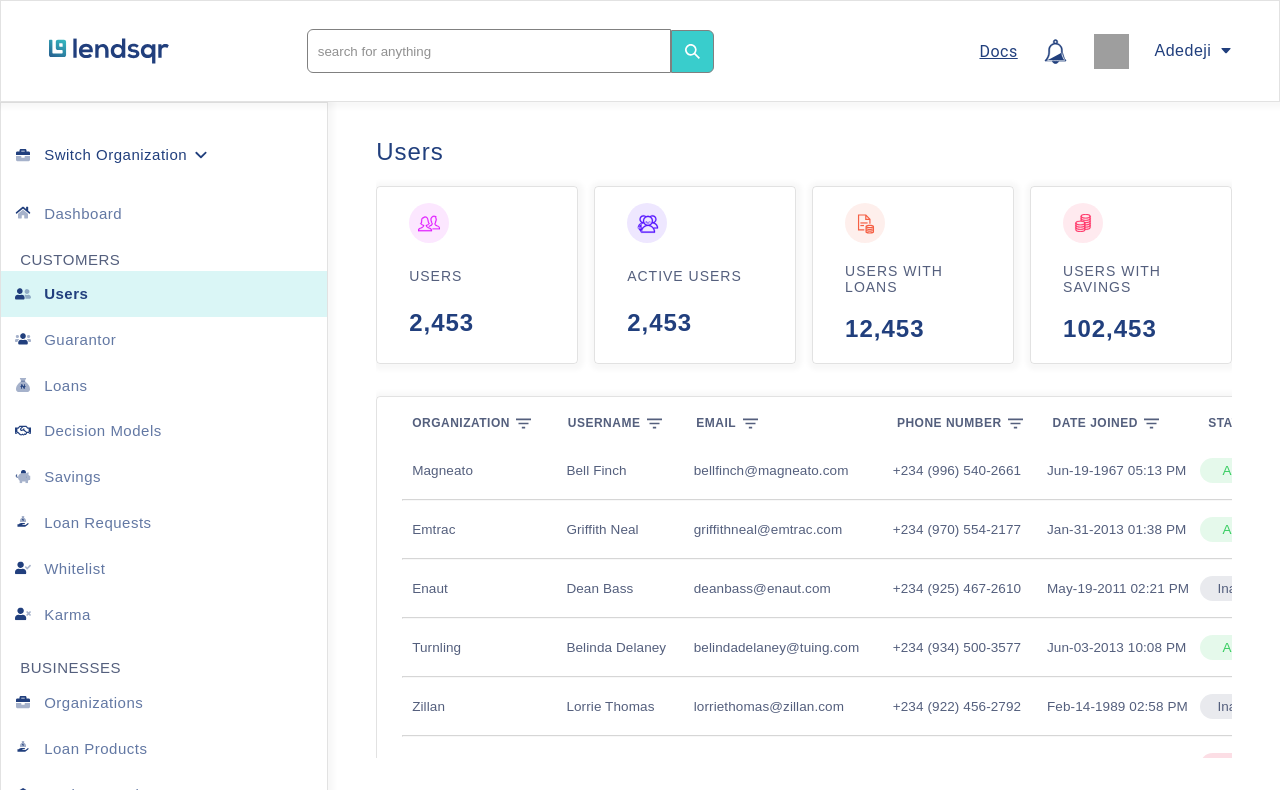
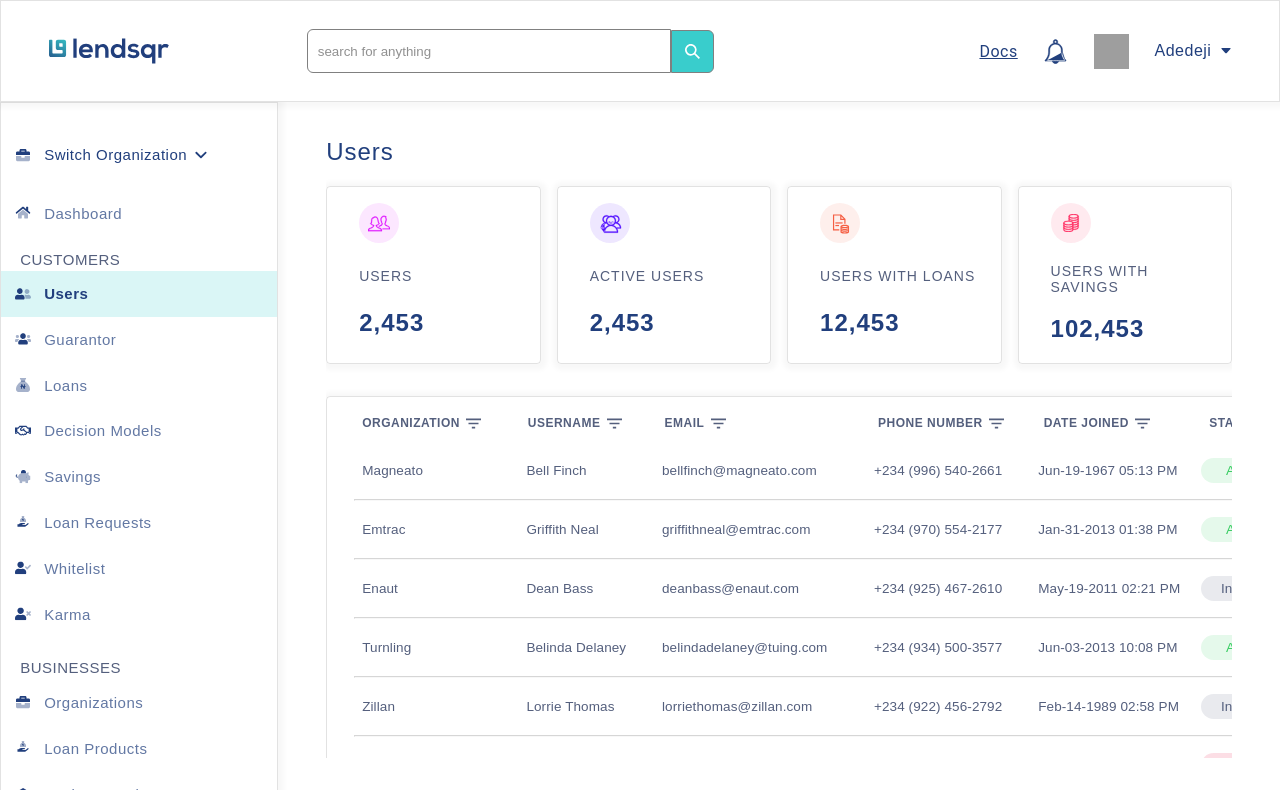
Before and after one commit to kennielima/lendsqr, a Next.js app: page / in a window 1280 px wide. Both pictures are taken after typing "name@example.com", "Sample123" into the empty fields and a click on the button "LOG IN". Built offline with nearby package versions, Linux system fonts and the light colour scheme; grey boxes are pictures that could not be loaded.

Commit message:
styles fix

```diff
--- a/src/components/Authentication/Login.scss
+++ b/src/components/Authentication/Login.scss
@@ -88,7 +88,7 @@
     button {
         background-color: #39CDCC;
         color: white;
-        width: 456px;
+        width: 447px;
         height: 48px;
         border: none;
         border-radius: 8px;
@@ -116,7 +116,7 @@
 #enter {
     font-size: 15px;
     color: #545F7D;
-    // margin: 0.4rem auto 2rem auto;
+    margin: 0.4rem auto 2rem auto;
 }
 
 .forgot {
--- a/src/components/Homepage/UserData.scss
+++ b/src/components/Homepage/UserData.scss
@@ -6,10 +6,9 @@
     border-radius: 4px;
     margin: 2rem 0;
     text-align: start;
-    width: 60.6rem;
+    width: 64.2rem;
     // width: 100%;
     overflow-x: scroll;
-    white-space: nowrap;
     padding-bottom: 0rem;
     a {
         text-decoration: none;
@@ -23,7 +22,9 @@
     width: 100%;
     overflow-x: scroll;
 }
-
+.user-table, thead, tbody, .table-head, .table-row {
+    white-space: nowrap;
+}
 .table-head {
     display: flex;
     justify-content: space-between;
--- a/src/components/Layout/Home.scss
+++ b/src/components/Layout/Home.scss
@@ -12,7 +12,7 @@
     overflow-y: scroll;
     // overflow-x: hidden;
     @media(max-width:940px){
-    // position: absolute;
+    position: absolute;
     z-index: 0;
     width: 90%;
     margin: 1rem 2rem;
--- a/src/components/Navigation/SideNav.scss
+++ b/src/components/Navigation/SideNav.scss
@@ -1,7 +1,7 @@
 .side-nav {
     border: 0.1px rgba(128, 128, 128, 0.233) solid;
     box-shadow: 1px 1px 4px 5px rgba(128, 128, 128, 0.055);
-    width: 25rem;
+    width: 20rem;
     height: 100%;
     padding: 1.8rem 0rem;
     display: grid;
@@ -12,6 +12,7 @@
     letter-spacing: 0.5px;
     background-color: white;
     overflow-y: scroll;
+
     p {
         margin: 1.4rem 2rem 0.2rem 1.2rem;
         color: #545F7D;
--- a/src/components/Pagination/Pagination.tsx
+++ b/src/components/Pagination/Pagination.tsx
@@ -14,7 +14,6 @@
     for (let i = 1; i <= Math.ceil(totalPosts / postsPerPage); i++) {
         pages.push(i)
     }
-    console.log(currentPage)
     return (
         <div className='pagination'>
             <div id='select-div'>
```
